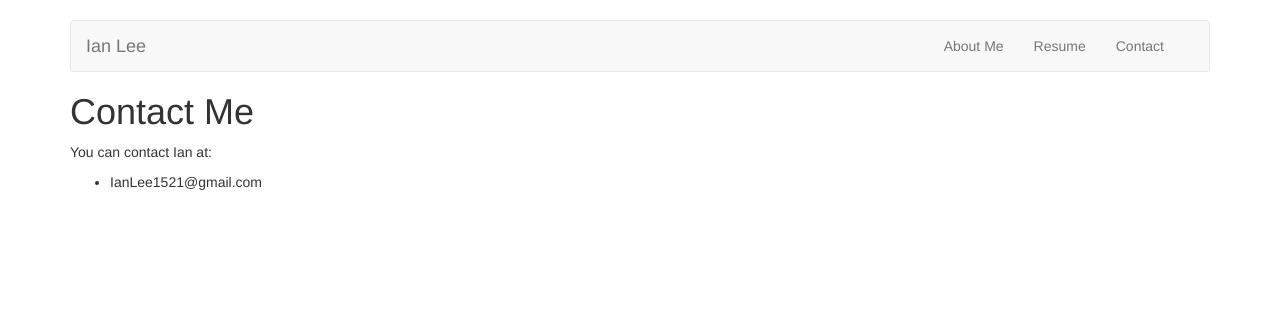
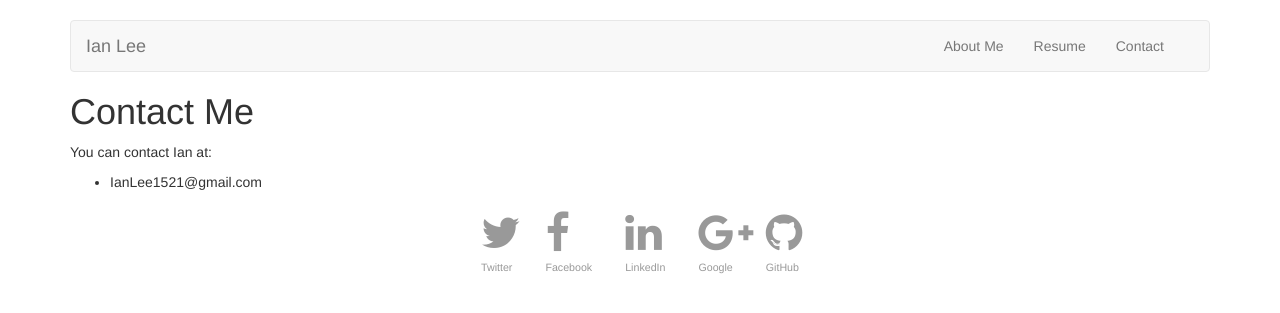
Before and after one commit to IanLee1521/IanLee1521.github.io, a Jekyll site: the page built from contact.md, in a window 1280 px wide. Shown: the top 313 px of the page. Built offline with Jekyll 4.4.1, drawn with Linux system fonts in a browser that asks for light colours; nearby versions of some CDN libraries.

Commit message:
Added social media links

```diff
--- a/_config.yml
+++ b/_config.yml
@@ -20,6 +20,7 @@ gems: ['jekyll-github-metadata']
 
 social:
   name: Ian Lee
+  handle: IanLee1521
   links:
     - https://twitter.com/IanLee1521
     - https://www.linkedin.com/in/ianlee1521
--- /dev/null
+++ b/_includes/social-media-links.html
@@ -0,0 +1,7 @@
+<ul id="contact-links">
+  <li><a href="https://twitter.com/{{ site.social.handle }}" rel="me" target="_blank"><i class="fa fa-twitter fa fa-4x">&nbsp;</i><br />Twitter</a></li>
+  <li><a href="https://facebook.com/{{ site.social.handle }}" rel="me" target="_blank"><i class="fa fa-facebook fa fa-4x">&nbsp;</i><br />Facebook</a></li>
+  <li><a href="https://www.linkedin.com/in/{{ site.social.handle }}" rel="me" target="_blank" data-proofer-ignore="true"><i class="fa fa-linkedin fa fa-4x">&nbsp;</i><br /> LinkedIn</a></li>
+  <li><a href="https://plus.google.com/{{ site.social.handle }}" rel="me" target="_blank"><i class="fa fa-google-plus fa fa-4x">&nbsp;</i><br /> Google</a></li>
+  <li><a href="https://github.com/{{ site.social.handle }}" rel="me" target="_blank"><i class="fa fa-github fa fa-4x">&nbsp;</i><br /> GitHub</a></li>
+</ul>
--- a/assets/css/style.css
+++ b/assets/css/style.css
@@ -5,3 +5,11 @@ body {
 
 .top-buffer { margin-top: 20px; }
 .bottom-buffer { margin-bottom: 20px; }
+
+/* Contact social icons */
+#contact-links {list-style: none; text-align: center; font-size: 8pt; line-height: 14px; margin-top: 20px; padding-left: 0;}
+#contact-links a, #contact-links a:visited {color: #999; text-decoration: none;}
+#contact-links li {display: inline-block; padding: 0 15px 0 15px; text-align: center; margin-left: auto; margin-right: auto; line-height: 10px;}
+#contact-links i { display: block; width: 30px; height: 40px; }
+.center { text-align: center }
+.pgp-key { font-size: 85%; }
--- a/contact.md
+++ b/contact.md
@@ -9,3 +9,5 @@ layout: default
 You can contact Ian at:
 
 * IanLee1521@gmail.com
+
+{% include social-media-links.html %}
```
